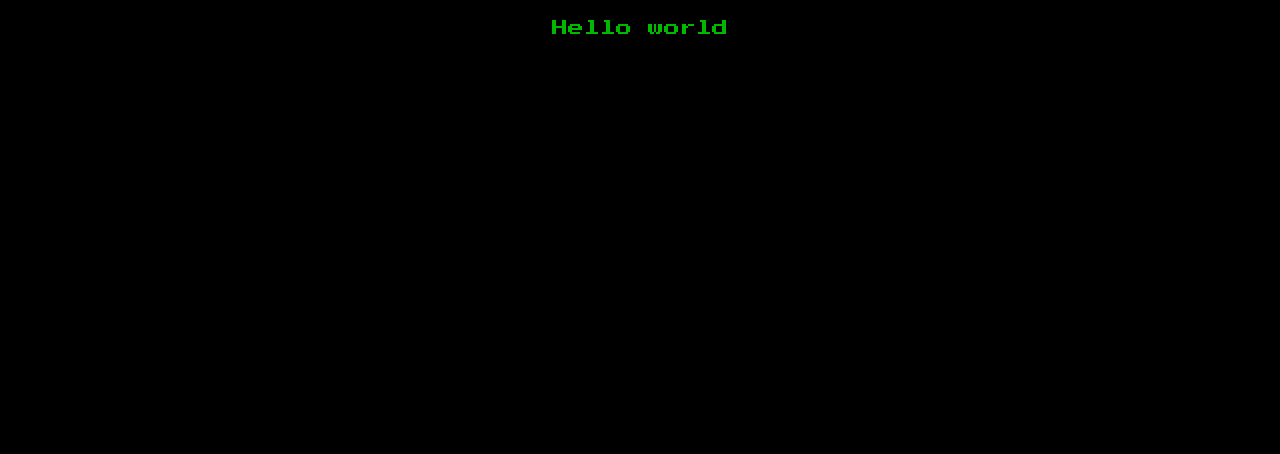
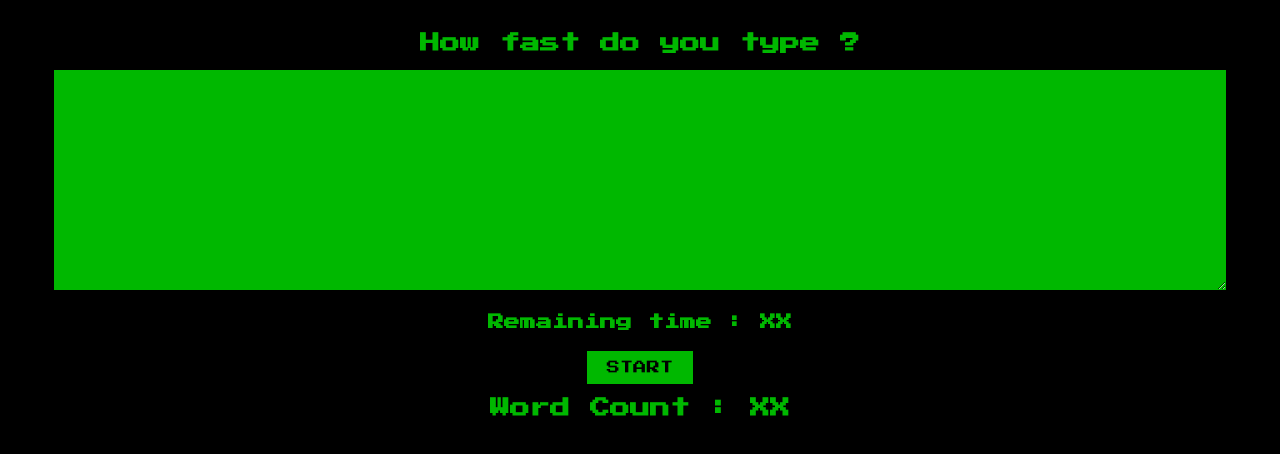
Before and after one commit to erambeau/speed-typing-game, a React (Vite) app: page / in a window 1280 px wide. Shown: the top 454 px of the page. Built offline with nearby package versions, Linux system fonts and the light colour scheme.

Commit message:
build: initialize the page

```diff
--- a/src/App.tsx
+++ b/src/App.tsx
@@ -1,8 +1,14 @@
+import React from "react"
+
 function App() {
 
   return (
     <div className="App">
-      Hello world
+      <h1>How fast do you type ?</h1>
+      <textarea />
+      <h4>Remaining time : XX</h4>
+      <button>Start</button>
+      <h1>Word Count : XX</h1>
     </div>
   )
 }
```
